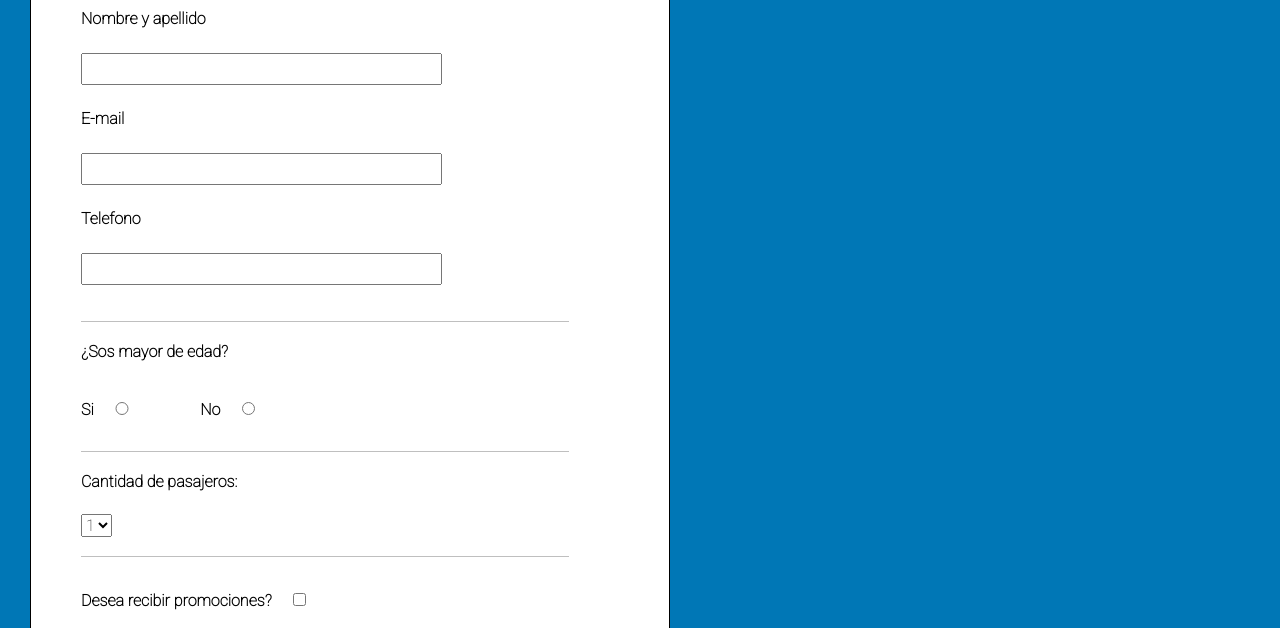
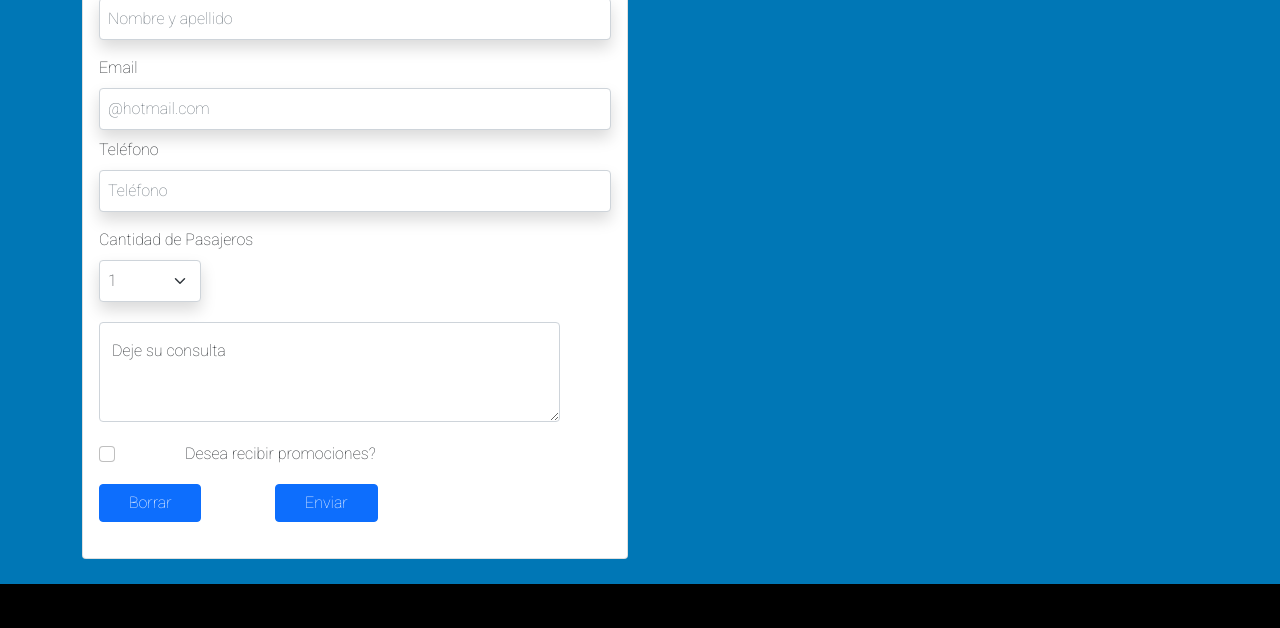
Before and after one commit to martin-gonzalez2196/desafio-crear-repositorio-github, a website: page pages/contacto.html in a window 1280 px wide. Shown: the part 219-847 px from the top of the page. Drawn offline with nearby package versions, Linux system fonts and the light colour scheme.

Commit message:
cambios pagina contacto

```diff
--- a/pages/contacto.html
+++ b/pages/contacto.html
@@ -48,66 +48,77 @@
             </div>
           </nav>
     </header>
-    <main>
-        <section class="fondoContacto">
-            <form action="" method="" enctype="" class="ordenContacto">
+    <main class="fondoContacto">
+        <div class="container">
+                <div class="row">
+                    <div class="col-sm-12 col-md-6">
+                        <div class="card">
+                            <div class="card-body">
+                                <form action="" method="" enctype="">
                                     <h2>Contacto</h2>
+                                    <div class="mb-3">
+                                        <label for="formGroupExampleInput" class="form-label">Nombre y apellido</label>
+                                        <input type="text" class="form-control shadow p-2 mb-2 bg-body rounded" id="formGroupExampleInput" placeholder="Nombre y apellido">
+                                      </div>
 
-                <label for="Nombre y apellido">Nombre y apellido</label>
-                <input type="text" name="Nombre y apellido" id="Nombre y apellido" class="inputContacto" />
+                                      <div>
+                                        <label for="inputEmail4" class="form-label">Email</label>
+                                        <input type="email" class="form-control shadow p-2 mb-2 bg-body rounded" id="inputEmail4" placeholder="@hotmail.com">
+                                      </div>
 
-                <label for="email">E-mail</label>
-                <input type="email" id="email" class="inputContacto" />
+                                      <div class="mb-3">
+                                        <label for="formGroupExampleInput" class="form-label">Teléfono</label>
+                                        <input type="text" class="form-control shadow p-2 mb-2 bg-body rounded" id="formGroupExampleInput" placeholder="Teléfono">
+                                      </div>
 
-                <label for="Telefono">Telefono</label>
-                <input type="text" name="Telefono" id="Telefono" class="inputContacto" />
-
-                <hr />
-                <p>¿Sos mayor de edad?</p>
-                <label for="Si">Si</label>
-                <input type="radio" name="edad" id="Si" class="inputDos" />
-                <label for="No">No</label>
-                <input type="radio" name="edad" id="No" class="inputDos" />
-
-                <hr />
-                <p>Cantidad de pasajeros:</p>
-                <select name="" id="">
-                    <option value="1">1</option>
-                    <option value="2">2</option>
-                    <option value="3">3</option>
-                    <option value="4">4</option>
-                    <option value="5">5</option>
+                                    <div class="mb-3">
+                                        <label
+                                            for="categoria"
+                                            class="form-label"
+                                            >Cantidad de Pasajeros</label>
+                                        <select
+                                            class="form-select shadow p-2 mb-2 bg-body rounded"
+                                            id="categoria"
+                                            name="categoria"
+                                            style="width: 20%;"
+                                            >
+                                            <option value="1">
+                                                1
+                                            </option>
+                                            <option value="2">
+                                                2
+                                            </option>
+                                            <option value="2">
+                                                3
+                                            </option>
+                                            <option value="1">
+                                                4
+                                            </option>
+                                            <option value="1">
+                                                5
+                                            </option>
                                         </select>
-
-                <hr />
-                <label for="Aceptar">Desea recibir promociones?</label>
-                <input type="checkbox" name="Aceptar" id="Aceptar" class="inputDos">
-                <hr />
+                                    </div>
 
                                     <div class="form-floating mensaje">
                                         <textarea class="form-control" placeholder="Leave a comment here" id="floatingTextarea2" style="height: 100px"></textarea>
                                         <label for="floatingTextarea2">Deje su consulta</label>
                                       </div>
-
-                <!--
-                  <div class="textArea">
-                    <label for="Mensaje">Mensaje</label>
-                    <textarea type="text" name="Mensaje" id="Mensaje">Mensaje</textarea>
+                                      <div class="form-check">
+                                        <input class="form-check-input" type="checkbox" value="" id="flexCheckIndeterminate">
+                                        <label class="form-check-label mb-3" for="flexCheckIndeterminate">
+                                            Desea recibir promociones?
+                                        </label>
                                       </div>
-                -->
-                <input class="btn btn-primary button" type="reset" value="Reset">
-                <input class="btn btn-primary button" type="submit" value="Submit">
-                <!--
-                <div class="buttonContacto1">
-                    <button type="reset">Limpiar Formulario</button>
+                                      <input class="btn btn-primary button buttonContacto" type="reset" value="Borrar">
+                                    <input class="btn btn-primary button buttonContacto" type="submit" value="Enviar">
+                                </form>
                             </div>
-
-                <div class="buttonContacto2">
-                    <button type="submit" class="buttonContacto2">Enviar Formulario</button>
                         </div>
-                -->
-            </form>
-        </section>
+                    </div>
+                    <div class="col"></div>
+                </div>
+            </div>
     </main>
     <footer>
         <div class="container">
--- a/scss/_contacto.scss
+++ b/scss/_contacto.scss
@@ -1,5 +1,6 @@
 .fondoContacto {
     background-color: #0077b6;
+    padding: 25px;
   }
 
   .ordenContacto {
@@ -38,41 +39,6 @@
     margin-bottom: 20px;
   }
 
-  .button {
+  .buttonContacto {
       width: 20%;
   }
-
-  /*
-  .textArea {
-    align-items: center;
-    padding-bottom: 50px;
-    margin-top: 20px;
-    margin-right: 50px;
-    margin-bottom: 20px;
-  }
-
-  .buttonContacto1 {
-    [type="reset"] {
-      font-weight: bold;
-      margin-bottom: 10px;
-      border: 1.5px solid black;
-      padding: 10px;
-    }
-
-    :hover {
-      cursor: pointer;
-    }
-  }
-
-  .buttonContacto2 {
-    [type="submit"] {
-      font-weight: bold;
-      margin-bottom: 10px;
-      border: 1.5px solid black;
-      padding: 10px;
-    }
-
-    :hover {
-      cursor: pointer;
-    }
-  }*/
--- a/scss/_indexMain.scss
+++ b/scss/_indexMain.scss
@@ -1,6 +1,6 @@
 .fondoForm {
   background-color: #0077b6;
-  padding: 10px;
+  padding: 25px;
 
     .main-grid {
         display: grid;
```
Also changed, not shown: pages/informacionadicional.html (+0 -29 lines), css/style.css, 1 other file. Lines whose indentation alone changed are shown as unchanged.
